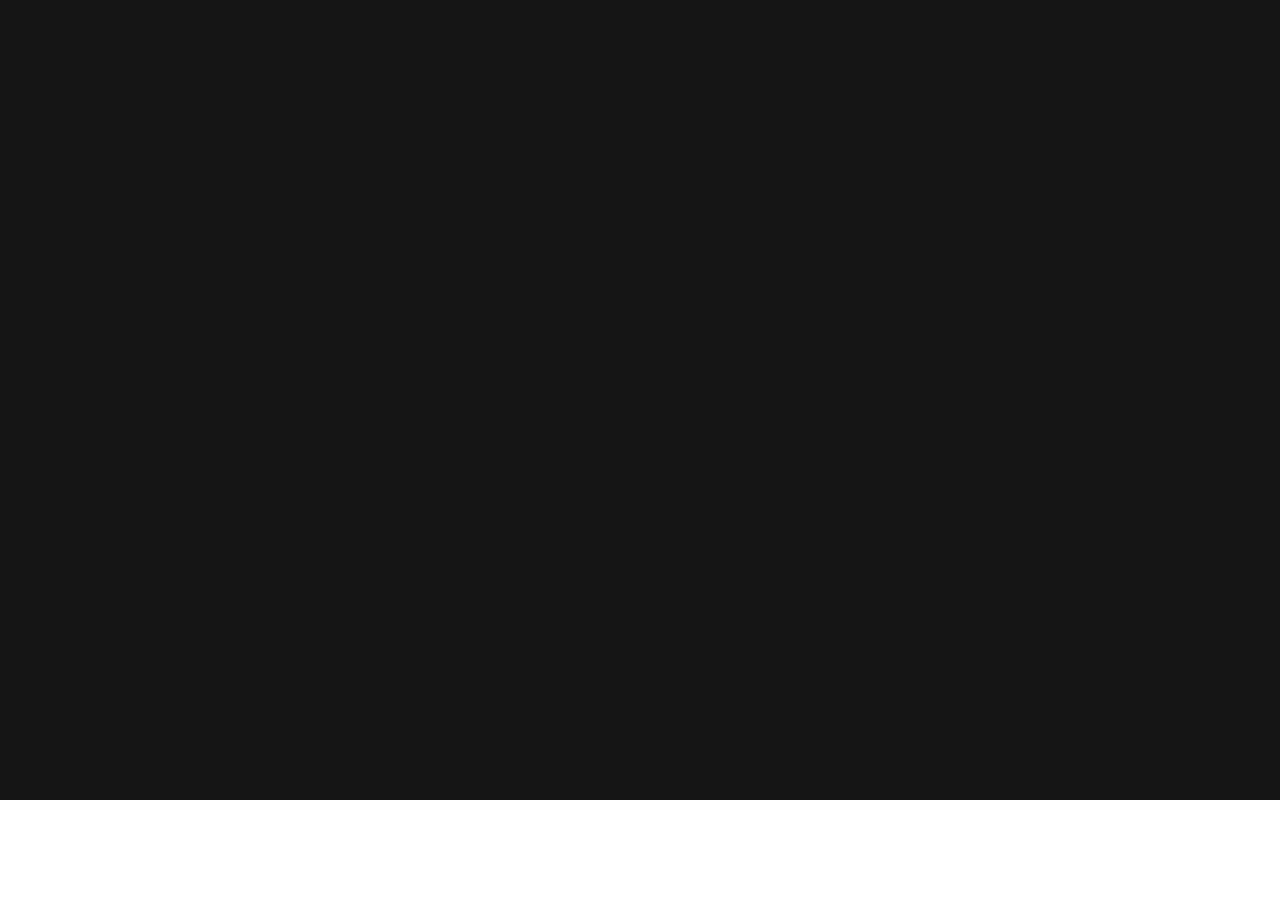
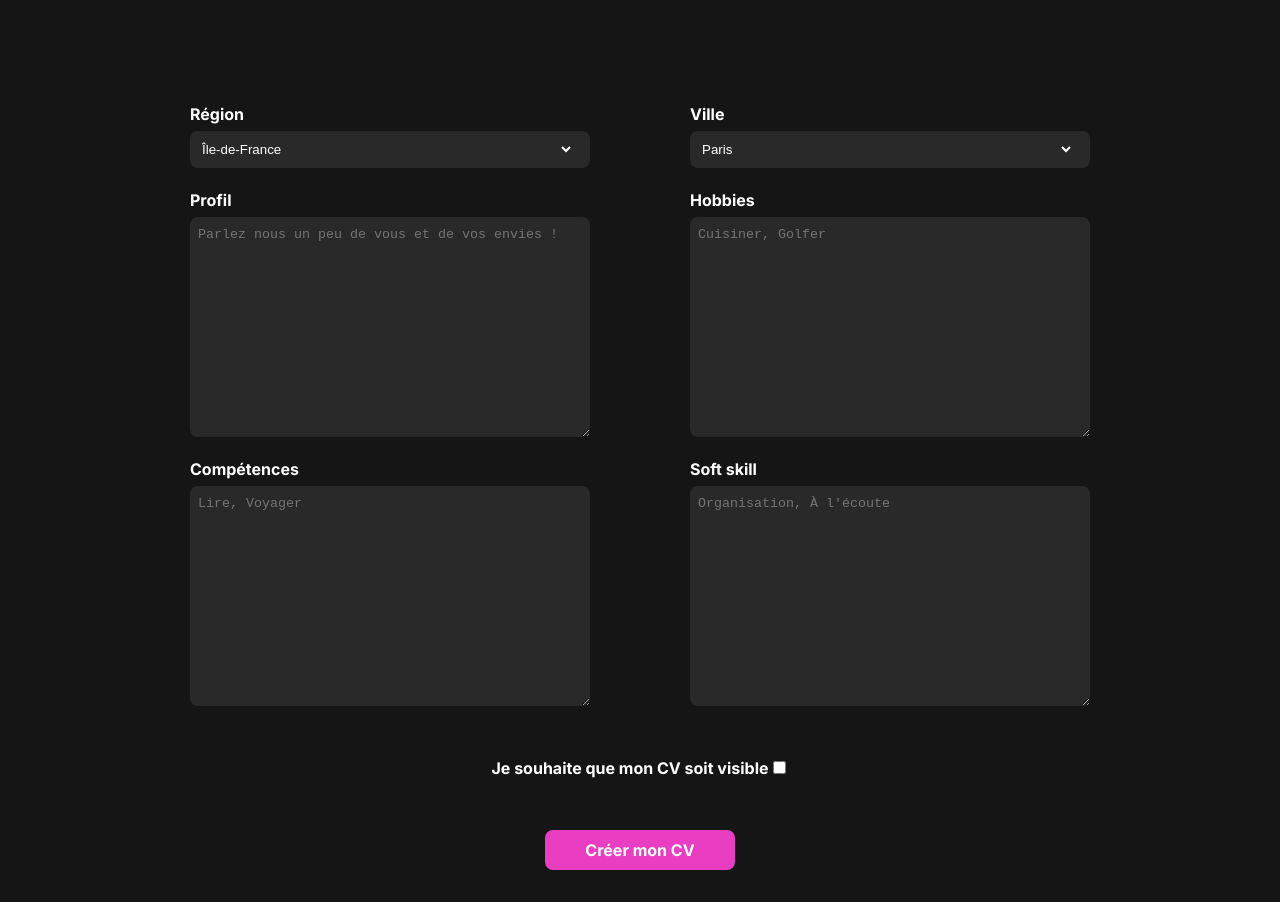
Before and after one commit to Cxlxst/proLinker, a React (Vite) app in the folder Frontend/: page /creer-mon-cv in a window 1280 px wide. Before the commit this address had no page. Before the commit the page ends 800 px from the top, so only its background shows below. Built offline with nearby package versions, Linux system fonts and the light colour scheme.

Commit message:
add css for add/edit cv

```diff
--- a/Frontend/src/App.css
+++ b/Frontend/src/App.css
@@ -48,8 +48,6 @@ body{
   padding: 0%;
   display: flex;
   flex-direction: column;
-
-  /* font-family: "Inter", sans-serif; */
   background-color: #151515;
   color: #FFFFFF;
 
@@ -78,24 +76,28 @@ body{
   }
 }
 
+.mt_50{
+  margin-top: 50px;
+}
+
 .container{
   display: flex;
   justify-content: center;
-}
 
-.column{
-  margin: 50px;
+  label{
+    margin-top: 20px;
+    margin-bottom: 5px;
+  }
 
   div{
     display: flex;
     flex-direction: column;
     align-items: flex-start;
   }
+}
 
-  label{
-    margin-top: 20px;
-    margin-bottom: 5px;
-  }
+.column{
+  margin: 50px;
 
   input{
     border: none;
@@ -121,6 +123,43 @@ body{
     transition: 0.5s;
   }
 
+  select{
+    border: #292929;
+    border-right: 16px solid #292929;
+    border-radius: 8px;
+    padding: 10px 8px;
+    width: 400px;
+    background-color: #292929;
+    color: #FFFFFF;
+
+    transition: 0.5s;
+  }
+
+  textarea{
+    border: none;
+    border-radius: 8px;
+    padding: 10px 8px;
+    width: 384px;
+    height: 200px;
+    background-color: #292929;
+    color: #FFFFFF;
+
+    transition: 0.5s;
+  }
+
+  textarea:hover{
+    box-shadow: inset 0px 0px 5px 2px rgba(248, 111, 24, 35%);
+
+    transition: 0.5s;
+  }
+
+  textarea:focus {
+    outline: none;
+    box-shadow: inset 0px 0px 5px 2px rgba(248, 111, 24, 35%);
+
+    transition: 0.5s;
+  }
+
   .row{
     display: flex;
     flex-direction: row;
--- a/Frontend/src/App.jsx
+++ b/Frontend/src/App.jsx
@@ -6,6 +6,8 @@ import Home from './pages/Home'
 import Register from './pages/Register'
 import Login from './pages/Login'
 import Settings from './pages/Settings'
+import CreateCv from './pages/CreateCv'
+import EditCv from './pages/EditCv'
 
 function App() {
   const [count, setCount] = useState(0)
@@ -17,6 +19,8 @@ function App() {
           <Route path="/" element={<Home />} />
           <Route path="/inscription" element={<Register />} />
           <Route path="/connexion" element={<Login />} />
+          <Route path="/creer-mon-cv" element={<CreateCv />} />
+          <Route path="/modifier-mon-cv" element={<EditCv />} />
           <Route path="/parametres" element={<Settings />} />
         </Routes>
       </Router>
--- /dev/null
+++ b/Frontend/src/pages/CreateCv.jsx
@@ -0,0 +1,58 @@
+export default function Register(){
+    return(
+        <body>
+            <div className="container">
+                <div className="column">
+                    <div className="row">
+                        <div>
+                            <label>Région</label>
+                            <select>
+                                <option>Île-de-France</option>
+                            </select>
+                        </div>
+
+                        <div>
+                            <label>Ville</label>
+                            <select>
+                                <option>Paris</option>
+                            </select>
+                        </div>
+                    </div>
+
+                    <div className="row">
+                        <div>
+                            <label>Profil</label>
+                            <textarea placeholder="Parlez nous un peu de vous et de vos envies !"/>
+                        </div>
+
+                        <div>
+                            <label>Hobbies</label>
+                            <textarea placeholder="Cuisiner, Golfer"/>
+                        </div>
+                    </div>
+
+                    <div className="row">
+                        <div>
+                            <label>Compétences</label>
+                            <textarea placeholder="Lire, Voyager"/>
+                        </div>
+
+                        <div>
+                            <label>Soft skill</label>
+                            <textarea placeholder="Organisation, À l'écoute"/>
+                        </div>
+                    </div>
+                </div>
+            </div>
+
+            {/* Ajouter les exp pro, études et langues */}
+
+            <div className="row">
+                <label>Je souhaite que mon CV soit visible</label>
+                <input type="checkbox"/>
+            </div>
+
+            <button className="mt_50">Créer mon CV</button>
+        </body>
+    )
+}
```
